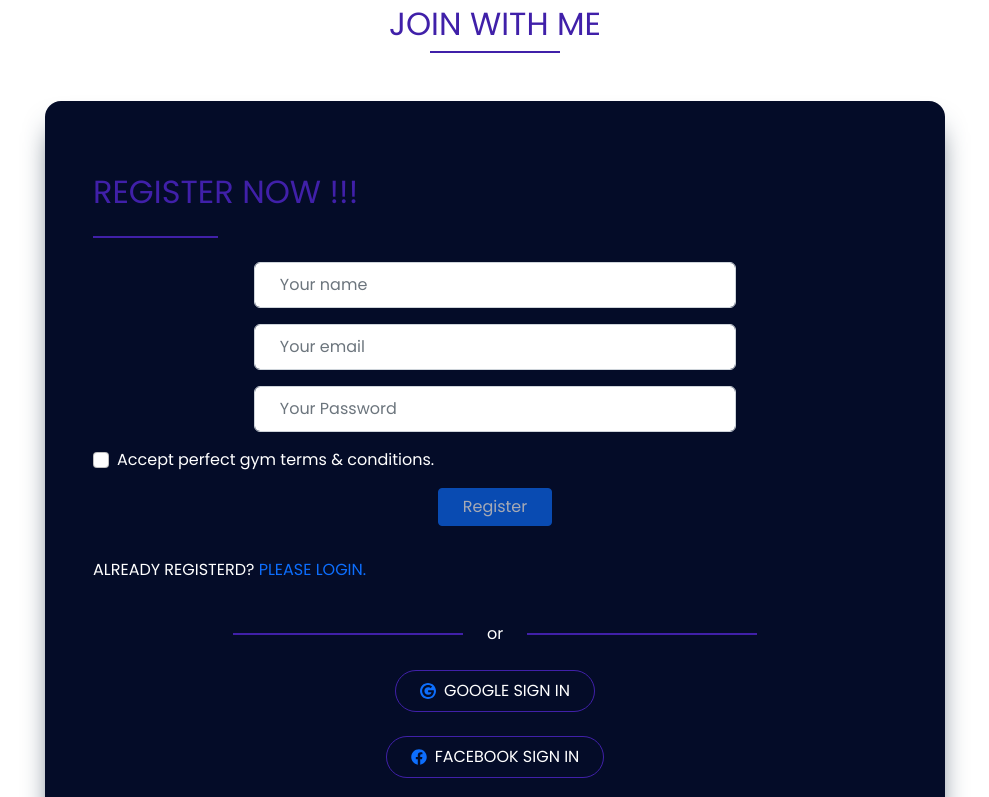
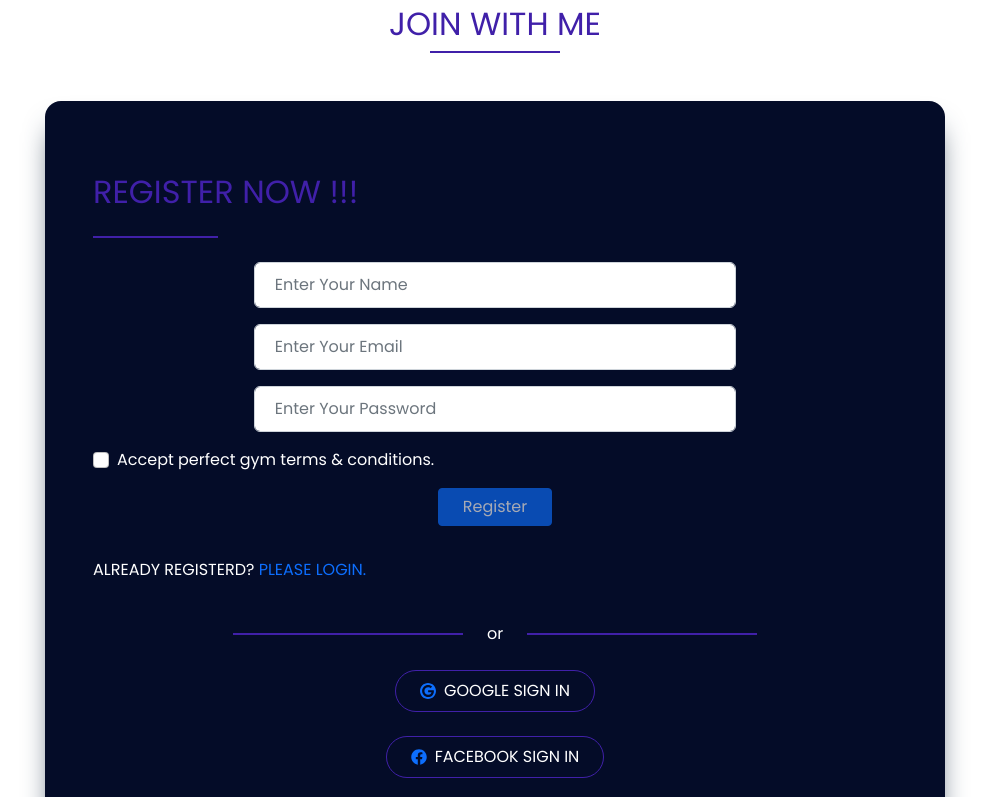
Before and after one commit to palakxdev/perfect-gym, a React (Create React App) app: page / in a window 1280 px wide. Shown: the part 1721-2518 px from the top of the page, without its empty margins (145-1134 px from the left). Built offline with nearby package versions, Linux system fonts and the light colour scheme; no server answers.

Commit message:
Finally Project done

```diff
--- a/src/Pages/About/About.css
+++ b/src/Pages/About/About.css
@@ -28,7 +28,7 @@
         flex-wrap: wrap;
     }
     .about-container img {
-        width: 350px;
+        width: 320px;
         margin-bottom: 25px;
     }
 }
--- a/src/Pages/Common/NotFound/NotFound.css
+++ b/src/Pages/Common/NotFound/NotFound.css
@@ -1,6 +1,4 @@
 .notfound-text {
     color: #4020A9;
     cursor: pointer;
-    font-size: 20px;
-    font-weight: bolder;
 }
--- a/src/Pages/Common/NotFound/NotFound.js
+++ b/src/Pages/Common/NotFound/NotFound.js
@@ -6,13 +6,13 @@ import './NotFound.css'
 const NotFound = () => {
     const navigate = useNavigate();
     const navigateToHome = () => {
-        navigate('/register')
+        navigate('/home')
     }
 
     return (
         <div>
             <img className='w-100' src={notfound} alt="" />
-            <p className='notfound-text text-center p-4' onClick={navigateToHome}>--Go To Home--</p>
+            <p className='notfound-text text-center p-4' onClick={navigateToHome}>-- Go To Home --</p>
         </div>
     );
 };
--- a/src/Pages/Home/Banner/Banner.js
+++ b/src/Pages/Home/Banner/Banner.js
@@ -8,7 +8,7 @@ const Banner = () => {
         <>
         <div className='banner-bg container-fluid'>
             <div className='d-flex align-items-center header-section'>
-                <div className='text-white ms-5 me-4 header-content'>
+                <div className='text-white ms-3 me-3 header-content'>
                     <h3 className='mb-4'>PERFECT GYM</h3>
                     <h1 className='mb-4'>LETS GET FIT GO PERFECT!!</ h1>
                     <p className='mb-4 lh-base'>Working out daily can lead to injuries, fatigue, and burnout. All of these things can cause you to abandon your fitness program altogether. Start slowly, and gradually increase the duration and intensity of any new exercise routine. Be aware of your body.</p>
--- a/src/Pages/Login/Login/Login.css
+++ b/src/Pages/Login/Login/Login.css
@@ -15,7 +15,7 @@
 }
 
 .login-control {
-    padding: 10px 25px;
+    padding: 10px 20px;
     border-radius: 6px;
 }
 
--- a/src/Pages/Login/Login/Login.js
+++ b/src/Pages/Login/Login/Login.js
@@ -44,7 +44,6 @@ const Login = () => {
     let errorelement;
 
     if (user) {
-        console.log(user);
         navigate(from, { replace: true });
     }
 
@@ -77,11 +76,11 @@ const Login = () => {
                 <div className="login-hr mb-4"></div>
                 <Form onSubmit={handleLogin}>
                     <Form.Group className="mb-3 login-input mx-auto" controlId="formBasicEmail">
-                        <Form.Control ref={emailRef} className='login-control' type="email" placeholder="Enter email" required />
+                        <Form.Control ref={emailRef} className='login-control' type="email" placeholder="Enter Your Email" required />
                     </Form.Group>
 
                     <Form.Group className="mb-3 login-input mx-auto" controlId="formBasicPassword">
-                        <Form.Control ref={passwordRef} className='login-control' type="password" placeholder="Password" required />
+                        <Form.Control ref={passwordRef} className='login-control' type="password" placeholder="Enter Your Password" required />
                     </Form.Group>
 
                     {errorelement}
--- a/src/Pages/Login/Register/Register.js
+++ b/src/Pages/Login/Register/Register.js
@@ -49,7 +49,7 @@ const Register = () => {
             <div className='text-center p-4 successful-regesterer m-4'>
                 <h2 className='text-success'>Congratulation {name}!!!</h2>
                 <h2 className='mb-5 text-success'>You're successfuly registered.</h2>
-                <Link to="/home" className='text-decoration-none' onClick={navigateToLogin}>----Go to home page----</Link>
+                <Link to="/home" className='text-decoration-none' onClick={navigateToLogin}>-- Go to home --</Link>
             </div>
         );
     }
@@ -73,7 +73,7 @@ const Register = () => {
         event.preventDefault();
         await createUserWithEmailAndPassword(email, password);
         await updateProfile({ displayName: name });
-        console.log('Updated profile');
+        // console.log('Updated profile');
     }
 
     return (
@@ -83,15 +83,15 @@ const Register = () => {
                 <div className="login-hr mb-4"></div>
                 <Form onSubmit={handleFormSubmit}>
                     <Form.Group className="mb-3 login-input mx-auto" controlId="yourName">
-                        <Form.Control className='login-control' onBlur={handleNameBlur} type="text" placeholder="Your name" />
+                        <Form.Control className='login-control' onBlur={handleNameBlur} type="text" placeholder="Enter Your Name" />
                     </Form.Group>
 
                     <Form.Group className="mb-3 login-input mx-auto" controlId="formBasicEmail">
-                        <Form.Control className='login-control' onBlur={handleEmailBlur} type="email" name='email' placeholder="Your email" required />
+                        <Form.Control className='login-control' onBlur={handleEmailBlur} type="email" name='email' placeholder="Enter Your Email" required />
                     </Form.Group>
 
                     <Form.Group className="mb-3 login-input mx-auto" controlId="formBasicPassword">
-                        <Form.Control className='login-control' onBlur={handlePasswordBlur} type="password" name='password' placeholder="Your Password" required />
+                        <Form.Control className='login-control' onBlur={handlePasswordBlur} type="password" name='password' placeholder="Enter Your Password" required />
                     </Form.Group>
 
                     {errorelement}
```
Also changed, not shown: firebase.json (added), 2 other files (tests, documents, lock files or other folders).
